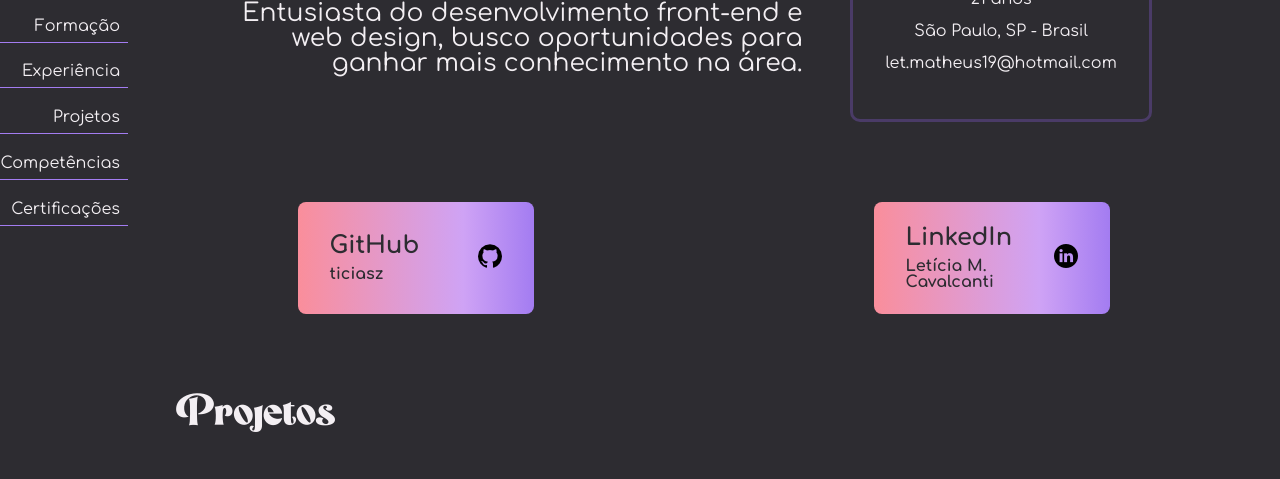
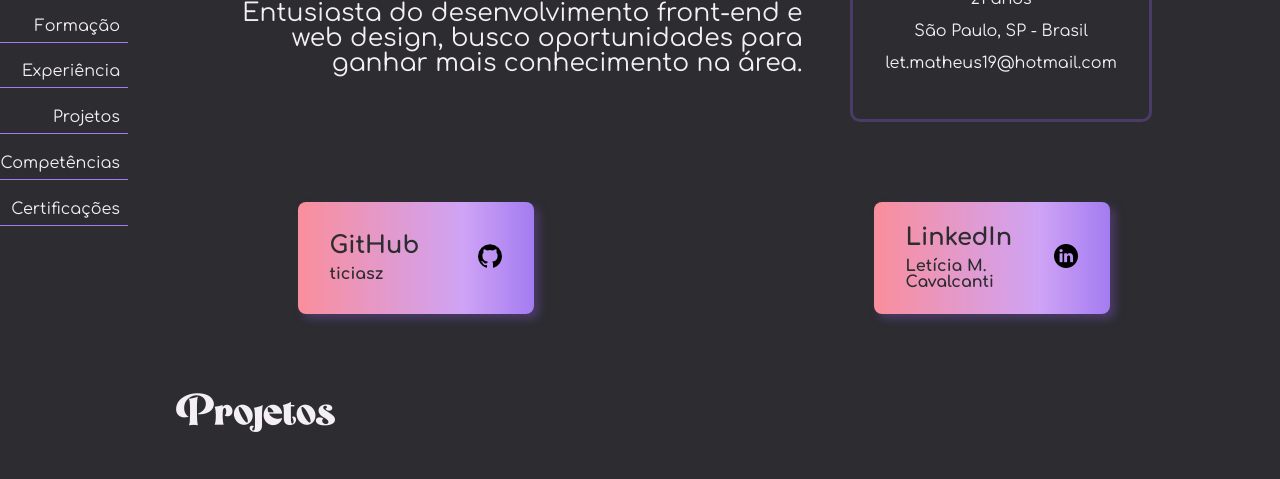
Before and after one commit to ticiasz/portfolio, a plain HTML site: page index.html in a window 1280 px wide. Shown: the part 321-800 px from the top of the page. Drawn offline with Linux system fonts and the light colour scheme.

Commit message:
Adicionando um box-shadow nos botões de rede social

```diff
--- a/styles/redes_sociais.css
+++ b/styles/redes_sociais.css
@@ -13,6 +13,7 @@
     border-radius: 8px;
     padding: 1.5rem 2rem;
     text-decoration: none;
+    box-shadow: 5px 5px 8px var(--roxo-escuro);
 }
 
 .redes__link:hover{
```
